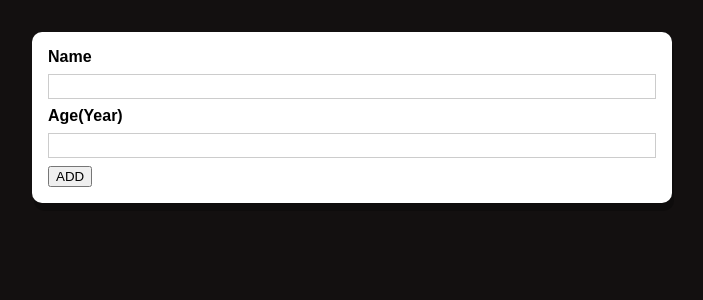
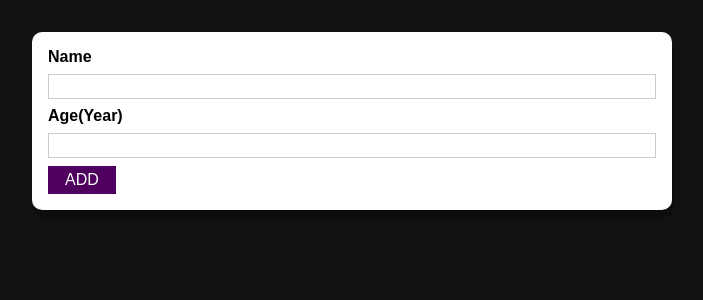
Before and after one commit to sushmabhapkar/notes_with_projectm3t4, a React (Create React App) app: page / in a window 1280 px wide. Shown: the top 300 px of the page, without its empty margins (288-991 px from the left). Built offline with nearby package versions, Linux system fonts and the light colour scheme.

Commit message:
m3 t4 (video4) resuable button

```diff
--- /dev/null
+++ b/src/Component/UI/Button.js
@@ -0,0 +1,14 @@
+import React from "react";
+import classes from './Button.module.css';
+const Button=(props)=>
+{
+return(
+ <button className={classes.button}
+type={props.type || 'button'}
+onClick={props.onClick}
+>
+    {props.children}
+</button>
+);
+}
+export default Button;
--- /dev/null
+++ b/src/Component/UI/Button.module.css
@@ -0,0 +1,18 @@
+.button {
+    font: inherit;
+    border: 1px solid #4f005f;
+    background: #4f005f;
+    color: white;
+    padding: 0.25rem 1rem;
+    cursor: pointer;
+  }
+
+  .button:hover,
+  .button:active {
+    background: #741188;
+    border-color: #741188;
+  }
+
+  .button:focus {
+    outline: none;
+  }
--- a/src/Component/Users/AddUser.js
+++ b/src/Component/Users/AddUser.js
@@ -1,6 +1,7 @@
 import React from 'react';
 import Card from '../UI/Card';
 import classes from './AddUser.module.css';
+import Button from '../UI/Button';
 const AddUser=()=>
 {
       const addUserHandler=(event)=>
@@ -17,7 +18,7 @@
     <label htmlFor='age'>Age(Year)</label>
     <input id='age' type='number'/>
 
-    <button type='submit'>ADD</button>
+    <Button type='submit'>ADD</Button>
    </form>
 
 </Card>
```
